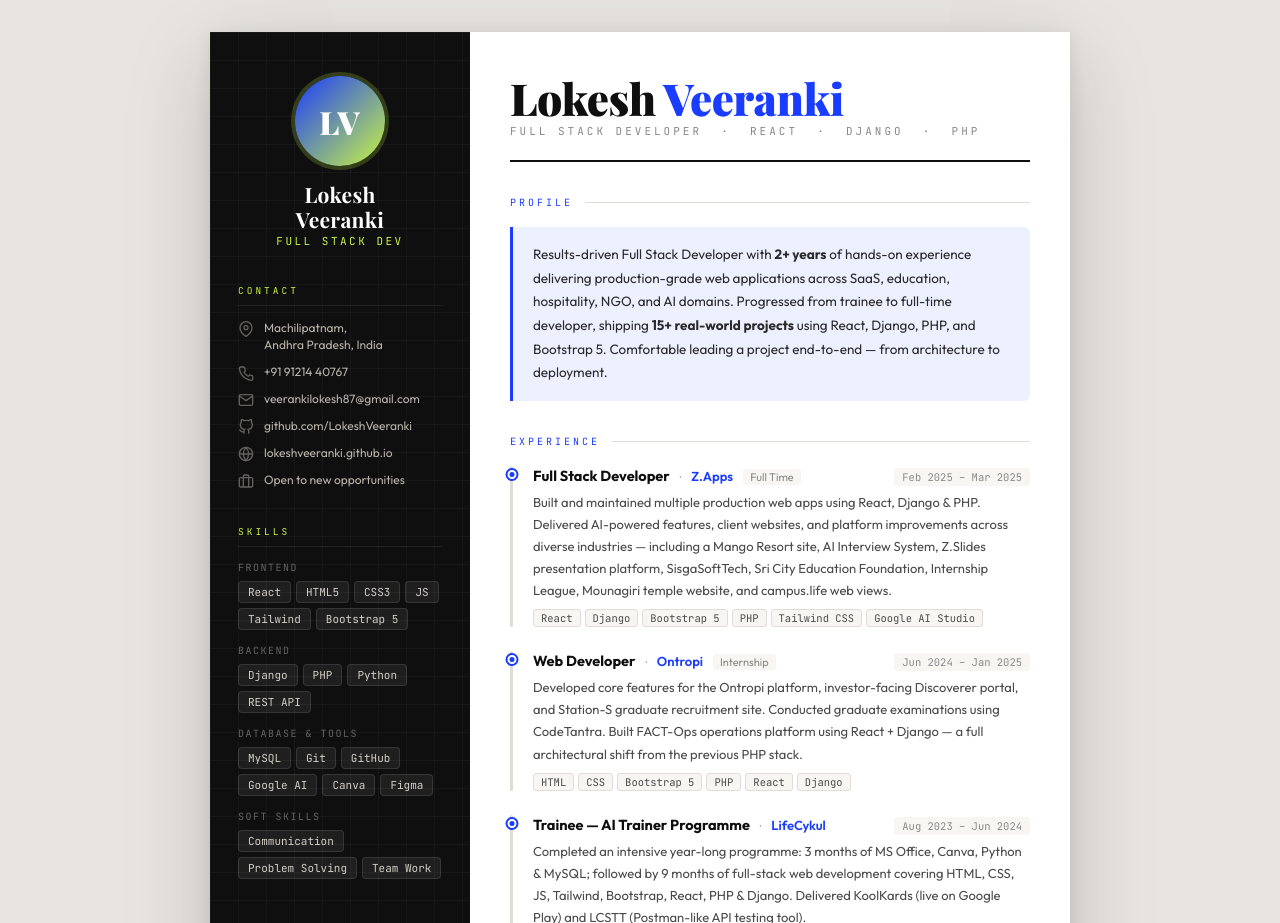
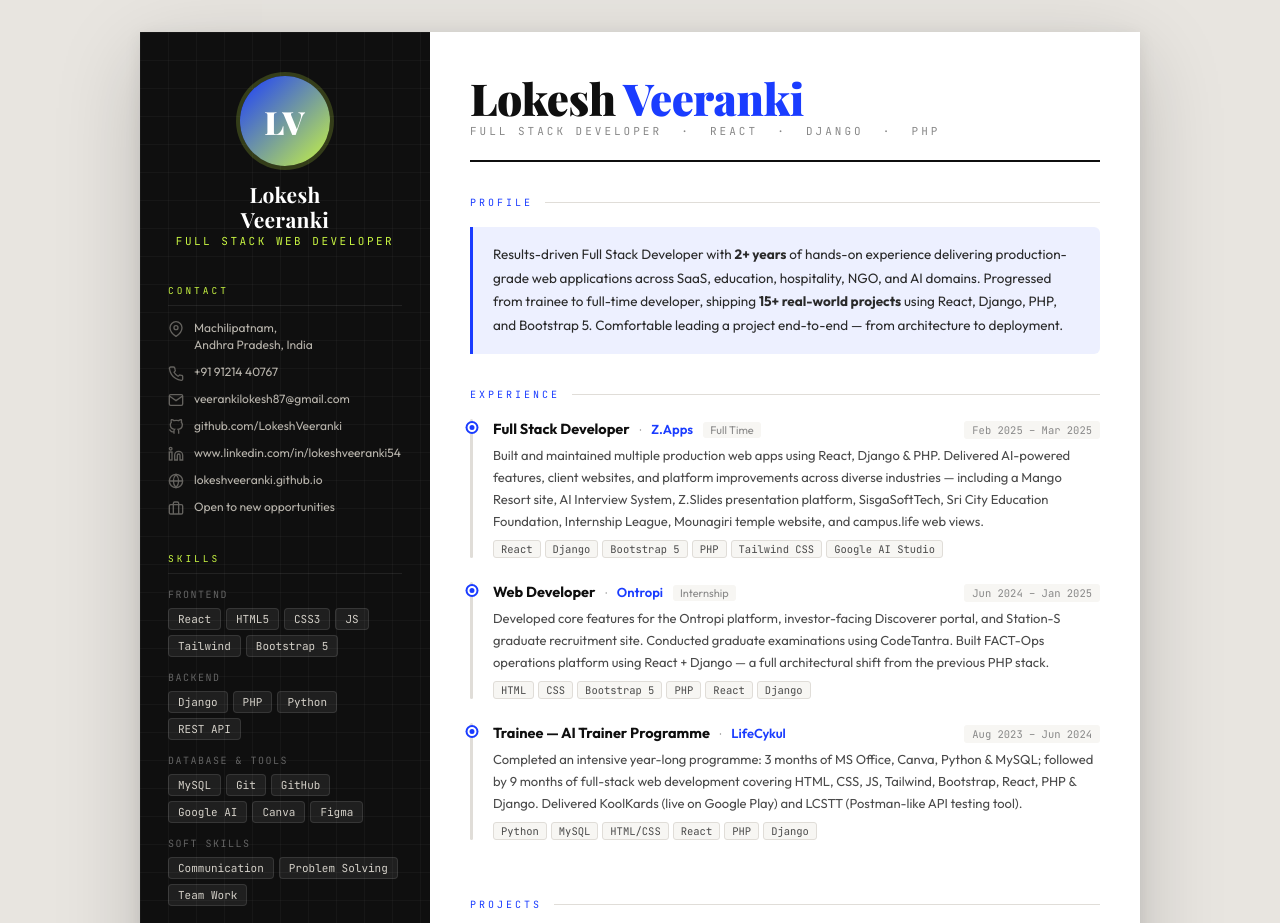
Before and after one commit to LokeshVeeranki/LokeshVeeranki.github.io, a plain HTML site: page index.html in a window 1280 px wide. Shown: the top 923 px of the page. Drawn offline with nearby package versions, Linux system fonts and the light colour scheme.

Commit message:
Added the linked in url

```diff
--- a/index.html
+++ b/index.html
@@ -48,12 +48,12 @@
 
 /* ── SHELL ─────────────────────────────────── */
 .resume{
-  width:860px;
+  width:1000px;
   max-width:100%;
   background:var(--white);
   box-shadow:0 24px 80px rgba(0,0,0,.18), 0 4px 16px rgba(0,0,0,.08);
   display:grid;
-  grid-template-columns:260px 1fr;
+  grid-template-columns:290px 1fr;
   min-height:1100px;
   position:relative;
   overflow:hidden;
@@ -516,7 +516,7 @@
       <div class="avatar">LV</div>
       <div>
         <div class="avatar-name">Lokesh<br/>Veeranki</div>
-        <div class="avatar-role">Full Stack Dev</div>
+        <div class="avatar-role">Full Stack Web Developer</div>
       </div>
     </div>
 
@@ -539,6 +539,10 @@
         <div class="contact-item">
           <svg class="contact-icon" viewBox="0 0 24 24" fill="none" stroke="currentColor" stroke-width="2"><path d="M9 19c-5 1.5-5-2.5-7-3m14 6v-3.87a3.37 3.37 0 0 0-.94-2.61c3.14-.35 6.44-1.54 6.44-7A5.44 5.44 0 0 0 20 4.77 5.07 5.07 0 0 0 19.91 1S18.73.65 16 2.48a13.38 13.38 0 0 0-7 0C6.27.65 5.09 1 5.09 1A5.07 5.07 0 0 0 5 4.77a5.44 5.44 0 0 0-1.5 3.78c0 5.42 3.3 6.61 6.44 7A3.37 3.37 0 0 0 9 18.13V22"/></svg>
           <a href="https://github.com/LokeshVeeranki" target="_blank">github.com/LokeshVeeranki</a>
+        </div>
+        <div class="contact-item">
+          <svg class="contact-icon" viewBox="0 0 24 24" fill="none" stroke="currentColor" stroke-width="2"><path d="M16 8a6 6 0 0 1 6 6v7h-4v-7a2 2 0 0 0-2-2c-1.1 0-2 .9-2 2v7h-4v-7a6 6 0 0 1 6-6z"/><rect x="2" y="9" width="4" height="12"/><circle cx="4" cy="4" r="2"/></svg>
+          <a href="https://www.linkedin.com/in/lokeshveeranki54" target="_blank">www.linkedin.com/in/lokeshveeranki54</a>
         </div>
         <div class="contact-item">
           <svg class="contact-icon" viewBox="0 0 24 24" fill="none" stroke="currentColor" stroke-width="2"><circle cx="12" cy="12" r="10"/><path d="M2 12h20M12 2a15.3 15.3 0 0 1 4 10 15.3 15.3 0 0 1-4 10 15.3 15.3 0 0 1-4-10 15.3 15.3 0 0 1 4-10z"/></svg>
```
